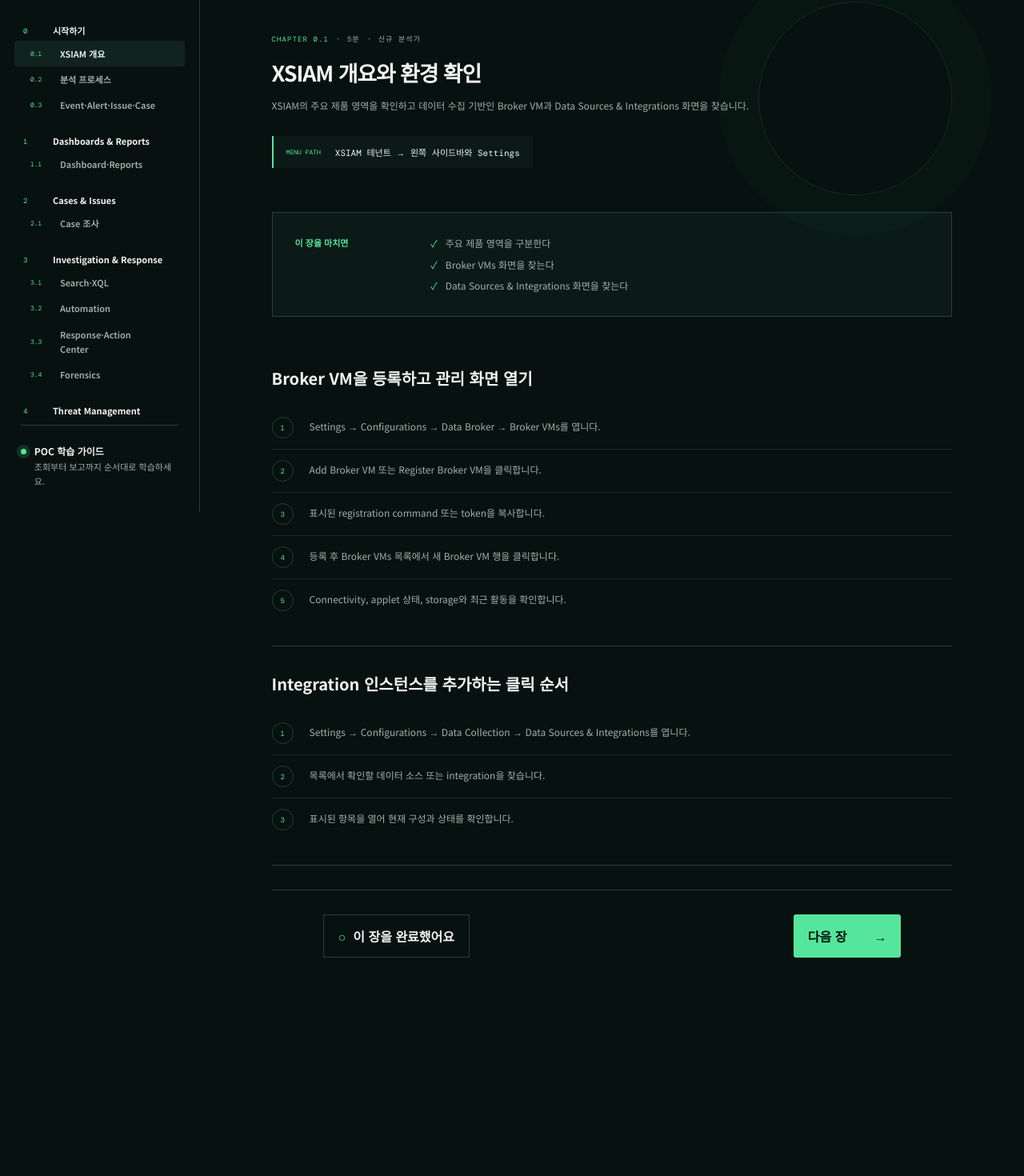
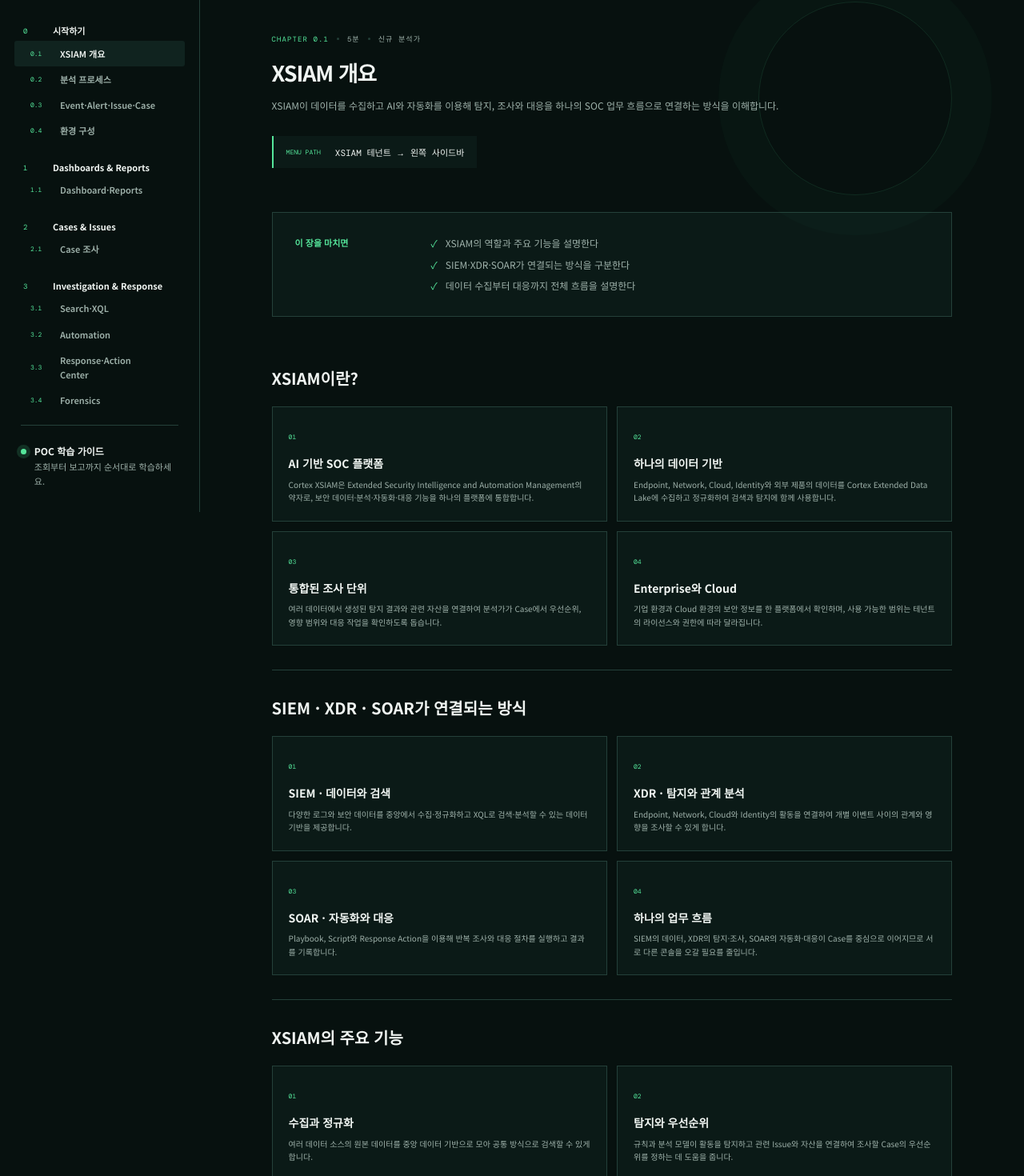
Before and after one commit to hyunjida/cortex-ai-agent-guide, a React (Vite) app: page / in a window 1280 px wide. Shown: the part 160-1630 px from the top of the page at 80% size. Before the commit the page ends 1502 px from the top, so only its background shows below. Built offline with nearby package versions, Linux system fonts and the light colour scheme.

Commit message:
Rewrite XSIAM overview and move configuration content

```diff
--- a/src/App.tsx
+++ b/src/App.tsx
@@ -5,11 +5,11 @@
 
 const legacyChapterAliases: Record<string, string> = {
   dashboard: "reporting",
-  ingestion: "xsiam-overview",
+  ingestion: "environment-configuration",
   exceptions: "threat-intel",
   login: "xsiam-overview",
-  "platform-components": "xsiam-overview",
-  integrations: "xsiam-overview",
+  "platform-components": "environment-configuration",
+  integrations: "environment-configuration",
 };
 
 const resolveChapterId = (id: string) => {
--- a/src/data/chapters.ts
+++ b/src/data/chapters.ts
@@ -493,14 +493,59 @@
         ...catalog("login"),
         id: "xsiam-overview",
         no: "0.1",
-        title: "XSIAM 개요와 환경 확인",
+        title: "XSIAM 개요",
         shortTitle: "XSIAM 개요",
-        description: "XSIAM의 주요 제품 영역을 확인하고 데이터 수집 기반인 Broker VM과 Data Sources & Integrations 화면을 찾습니다.",
-        path: "XSIAM 테넌트 → 왼쪽 사이드바와 Settings",
-        outcomes: ["주요 제품 영역을 구분한다", "Broker VMs 화면을 찾는다", "Data Sources & Integrations 화면을 찾는다"],
+        description: "XSIAM이 데이터를 수집하고 AI와 자동화를 이용해 탐지, 조사와 대응을 하나의 SOC 업무 흐름으로 연결하는 방식을 이해합니다.",
+        path: "XSIAM 테넌트 → 왼쪽 사이드바",
+        outcomes: ["XSIAM의 역할과 주요 기능을 설명한다", "SIEM·XDR·SOAR가 연결되는 방식을 구분한다", "데이터 수집부터 대응까지 전체 흐름을 설명한다"],
         blocks: [
-          ...verified(usage("platform-components")),
-          ...verified(usage("integrations")),
+          { type: "cards", title: "XSIAM이란?", items: [
+            { title: "AI 기반 SOC 플랫폼", text: "Cortex XSIAM은 Extended Security Intelligence and Automation Management의 약자로, 보안 데이터·분석·자동화·대응 기능을 하나의 플랫폼에 통합합니다." },
+            { title: "하나의 데이터 기반", text: "Endpoint, Network, Cloud, Identity와 외부 제품의 데이터를 Cortex Extended Data Lake에 수집하고 정규화하여 검색과 탐지에 함께 사용합니다." },
+            { title: "통합된 조사 단위", text: "여러 데이터에서 생성된 탐지 결과와 관련 자산을 연결하여 분석가가 Case에서 우선순위, 영향 범위와 대응 작업을 확인하도록 돕습니다." },
+            { title: "Enterprise와 Cloud", text: "기업 환경과 Cloud 환경의 보안 정보를 한 플랫폼에서 확인하며, 사용 가능한 범위는 테넌트의 라이선스와 권한에 따라 달라집니다." },
+          ]},
+          { type: "cards", title: "SIEM · XDR · SOAR가 연결되는 방식", items: [
+            { title: "SIEM · 데이터와 검색", text: "다양한 로그와 보안 데이터를 중앙에서 수집·정규화하고 XQL로 검색·분석할 수 있는 데이터 기반을 제공합니다." },
+            { title: "XDR · 탐지와 관계 분석", text: "Endpoint, Network, Cloud와 Identity의 활동을 연결하여 개별 이벤트 사이의 관계와 영향을 조사할 수 있게 합니다." },
+            { title: "SOAR · 자동화와 대응", text: "Playbook, Script와 Response Action을 이용해 반복 조사와 대응 절차를 실행하고 결과를 기록합니다." },
+            { title: "하나의 업무 흐름", text: "SIEM의 데이터, XDR의 탐지·조사, SOAR의 자동화·대응이 Case를 중심으로 이어지므로 서로 다른 콘솔을 오갈 필요를 줄입니다." },
+          ]},
+          { type: "cards", title: "XSIAM의 주요 기능", items: [
+            { title: "수집과 정규화", text: "여러 데이터 소스의 원본 데이터를 중앙 데이터 기반으로 모아 공통 방식으로 검색할 수 있게 합니다." },
+            { title: "탐지와 우선순위", text: "규칙과 분석 모델이 활동을 탐지하고 관련 Issue와 자산을 연결하여 조사할 Case의 우선순위를 정하는 데 도움을 줍니다." },
+            { title: "조사와 Threat Hunting", text: "Case 관계 화면, 자산·Artifact 정보, XQL Search와 Query Center를 이용해 발생 원인과 영향 범위를 확인합니다." },
+            { title: "자동화와 대응", text: "Playbook과 Action Center를 통해 수행된 조사·대응 작업의 진행 상태와 결과를 확인합니다." },
+          ]},
+          { type: "note", tone: "ai", title: "AI가 SOC 업무를 돕는 범위", text: "XSIAM은 AI 모델을 사용해 여러 데이터의 활동을 연결하고 Case 우선순위와 요약을 제공합니다. Cortex Agentic Assistant는 자연어 요청을 바탕으로 조사 계획을 세우고 허용된 Action을 실행할 수 있습니다. 분석가는 결과와 근거를 확인해야 하며, 민감한 Action에는 승인과 권한 통제가 적용됩니다." },
+          { type: "note", tone: "tip", title: "전체 구성 다이어그램", text: "Data Sources → 직접 수집 또는 Broker VM → Cortex XDL·XSIAM → Detection → Alert·Issue → Case Investigation → Response" },
+          { type: "steps", title: "데이터가 조사와 대응으로 이어지는 순서", items: [
+            "Endpoint, Network, Cloud, Identity와 외부 보안 제품에서 데이터가 생성됩니다.",
+            "데이터 소스는 XSIAM으로 직접 전송되거나, 직접 전송하기 어려운 온프레미스 소스는 Broker VM을 거쳐 수집될 수 있습니다.",
+            "Cortex Extended Data Lake가 데이터를 중앙에서 수집하고 정규화하여 검색, 분석과 자동화에서 사용할 수 있게 합니다.",
+            "Detection Rule과 분석 모델이 데이터에서 확인할 활동을 찾아 Alert 또는 Issue로 표시합니다.",
+            "서로 관련된 Issue, 자산과 Artifact가 Case에서 하나의 조사 문맥으로 연결됩니다.",
+            "분석가는 Case와 Investigation & Response 화면에서 원인, 시간 순서와 영향 범위를 확인합니다.",
+            "대응이 필요하면 Playbook이나 Endpoint Action을 수행하고 Action Center와 Case에서 결과를 확인합니다.",
+          ]},
+          { type: "cards", title: "왼쪽 사이드바 메뉴의 역할", items: [
+            { title: "Dashboards & Reports", text: "Case, Issue, Endpoint와 운영 지표를 Dashboard에서 보고 결과를 Report로 확인하는 영역입니다." },
+            { title: "Cases & Issues", text: "우선 조사할 Case를 찾고 관련 Issue, 자산, Artifact와 Resolution Center를 확인하는 분석 시작점입니다." },
+            { title: "Investigation & Response", text: "XQL·Graph Search, Playbook·Script, Action Center와 Forensics 등 심층 조사와 대응 도구를 여는 영역입니다." },
+            { title: "Threat Management", text: "IOC·BIOC·Analytics·Correlation 탐지 규칙과 Threat Intelligence Indicator를 확인하는 영역입니다." },
+            { title: "Posture Management", text: "취약점, Compliance, Cloud Security 규칙과 정책을 확인하는 영역입니다." },
+            { title: "Inventory", text: "All Assets와 All Endpoints에서 조사 대상 자산의 상태, 속성과 연결된 위험을 확인하는 영역입니다." },
+            { title: "Modules", text: "AI, Application, Data, Identity, Kubernetes, Attack Surface 등 라이선스별 보안 기능을 여는 영역입니다." },
+          ]},
+          { type: "steps", title: "분석가의 기본 업무 흐름", items: [
+            "Dashboard 또는 Cases 목록에서 확인할 Case를 선택합니다.",
+            "Case의 Severity, Status, Assignee와 연결된 Issue·자산을 확인합니다.",
+            "Grouping Graph와 Issue 상세에서 어떤 활동과 대상이 연결됐는지 확인합니다.",
+            "추가 원본 데이터가 필요하면 XQL Search, Query Center 또는 Forensics로 범위를 넓힙니다.",
+            "Threat Management와 Inventory에서 탐지 규칙, Indicator와 대상 자산 정보를 대조합니다.",
+            "대응이 필요하면 승인된 Playbook이나 Action을 수행합니다.",
+            "Action Center와 Case에서 실제 결과를 확인하고 조사 내용과 후속 작업을 기록합니다.",
+          ]},
         ],
       },
       {
@@ -514,6 +559,20 @@
         no: "0.3",
         shortTitle: "Event·Alert·Issue·Case",
         title: "Event / Alert / Issue / Case 개념",
+      },
+      {
+        ...usage("platform-components"),
+        id: "environment-configuration",
+        no: "0.4",
+        title: "환경 구성 · Data Collection",
+        shortTitle: "환경 구성",
+        description: "Settings에서 Broker VM과 Data Sources & Integrations 화면을 열어 데이터 수집 환경을 확인합니다.",
+        path: "Settings → Configurations → Data Broker / Data Collection",
+        outcomes: ["Broker VMs 화면을 찾는다", "Data Sources & Integrations 화면을 찾는다", "등록된 구성과 상태를 확인한다"],
+        blocks: [
+          ...verified(usage("platform-components")),
+          ...verified(usage("integrations")),
+        ],
       },
     ],
   },
```
